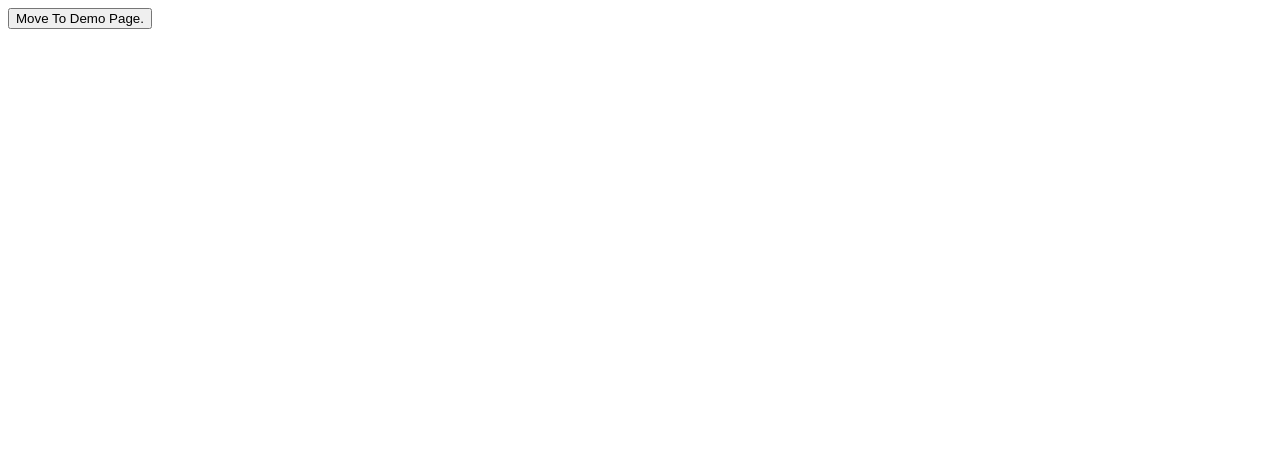
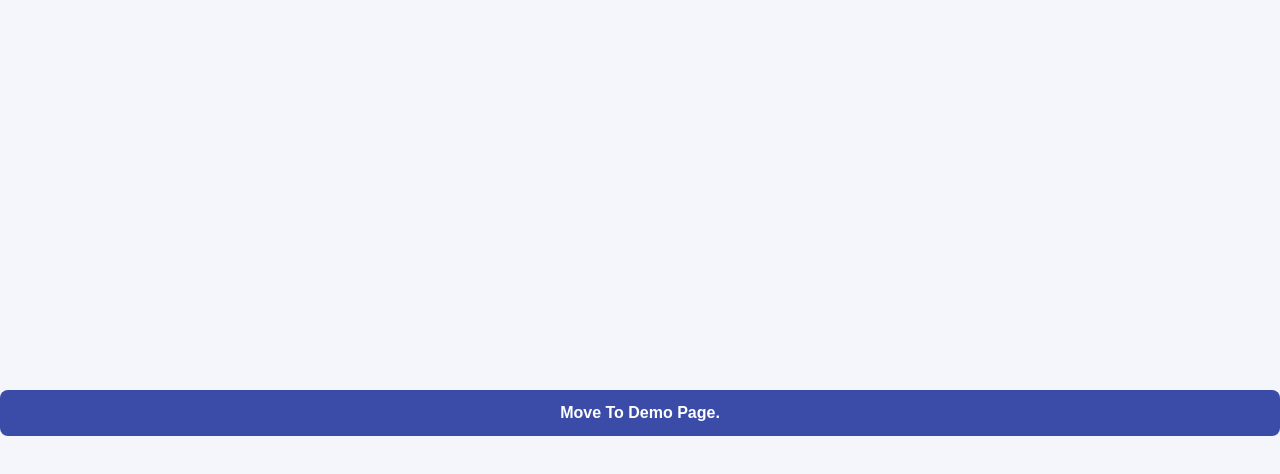
Before and after one commit to radio-spot/radio-request, a plain HTML site: page index.html in a window 1280 px wide. Drawn offline with Linux system fonts and the light colour scheme.

Commit message:
Update index.html

```diff
--- a/index.html
+++ b/index.html
@@ -4,9 +4,9 @@
     <meta charset="UTF-8">
     <meta name="viewport" content="width=device-width, initial-scale=1.0">
     <title>Radio Page Demo</title>
-    <link rel="stylesheet" href="myapp/src/main/resources/static/login/login.html">
+    <link rel="stylesheet" href="myapp/src/main/resources/static/common/style.css">
 </head>
 <body>
-    <button onclick="location.href='login/login.html'">Move To Demo Page.</button>
+    <button onclick="location.href='myapp/src/main/resources/static/login/login.html'">Move To Demo Page.</button>
 </body>
 </html>
```
